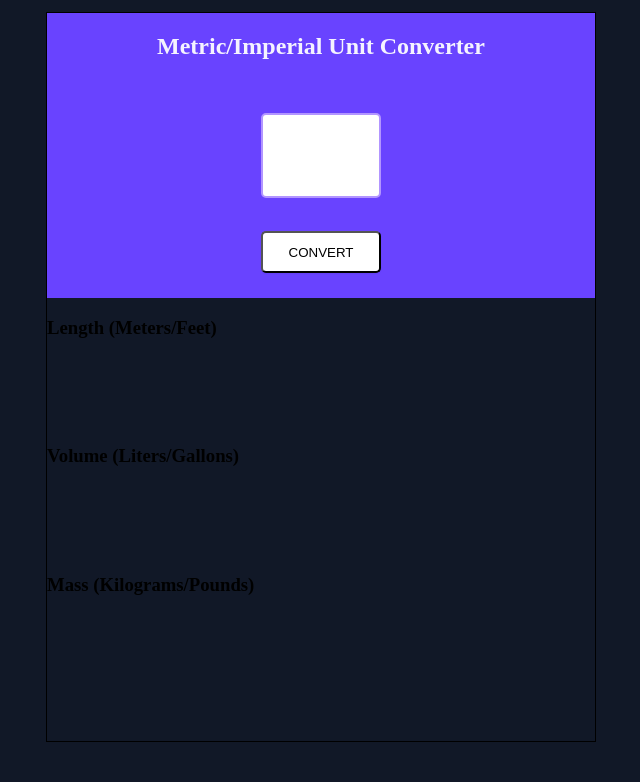
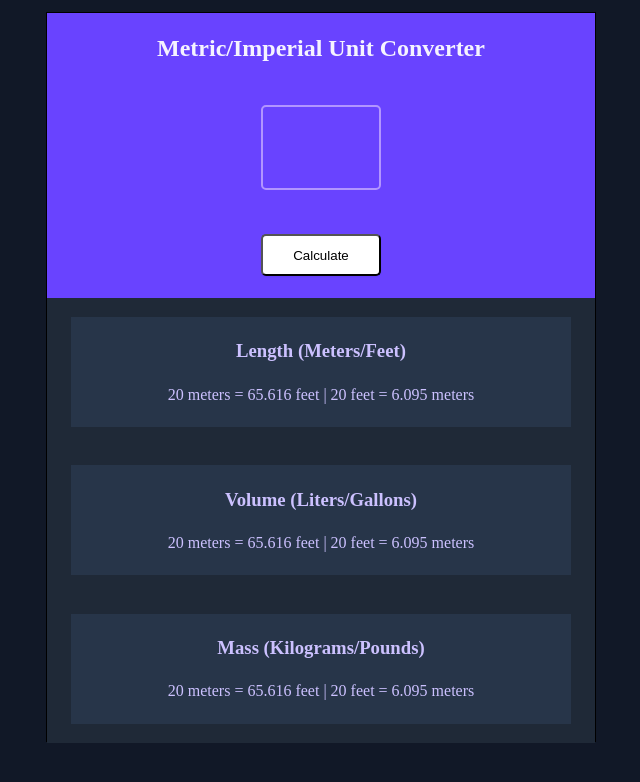
Before and after one commit to LujanSolo/unit-converter, a plain HTML site: page index.html in a window 1280 px wide. Shown: the whole page, without its empty margins (319-959 px from the left). Drawn offline with Linux system fonts and the light colour scheme.

Commit message:
continued styling the results box and user input field. added temporary paragraphs to results for preview purposes.

```diff
--- a/index.css
+++ b/index.css
@@ -1,5 +1,6 @@
 * {
   box-sizing: border-box;
+  margin: 0;
 }
 
 body {
@@ -8,10 +9,7 @@ body {
   border: 1px solid black;
   margin: 12px auto;
   background-color: rgba(17, 24, 39, 1);
-  ;
 }
-
-
 
 #hero {
   display: flex;
@@ -19,9 +17,8 @@ body {
   align-items: center;
   color: rgba(245, 243, 255, 1);
   background-color: rgb(105, 67, 255);
-  padding-bottom: 25px;
   height: 285px;
-  justify-content: space-between;
+  justify-content: space-around;
 }
 
 #user-input {
@@ -29,6 +26,10 @@ body {
   height: 85px;
   border: 2px solid #b295ff;
   border-radius: 5px;
+  background:rgb(105, 67, 255);
+  text-align: center;
+  font-size: 60px;
+  color: #ffffff;
 }
 
 #convert-btn {
@@ -39,7 +40,22 @@ body {
   border-radius: 5px;
 }
 
+#results-container {
+  display: flex;
+  flex-direction: column;
+  align-items: center;
+  height: 445px;
+  justify-content: space-around;
+  background: rgb(31,41,55);
+}
+
 .results-box {
+  display: flex;
+  flex-direction: column;
+  align-items: center;
+  justify-content: space-evenly;
   width: 500px;
   height: 110px;
+  background: rgb(39, 53, 73);
+  color: rgb(204, 193, 255);
 }
--- a/index.html
+++ b/index.html
@@ -13,20 +13,23 @@
       <section id="hero">
         <h1>Metric/Imperial Unit Converter</h1>
         <input id="user-input" required />
-        <button id="convert-btn">CONVERT</button>
+        <button id="convert-btn">Calculate</button>
       </section>
 
-      <section id="results">
+      <section id="results-container">
         <div class="results-box" id="lengths">
           <h3>Length (Meters/Feet)</h3>
+          <p>20 meters = 65.616 feet | 20 feet = 6.095 meters</p>
           <!-- dynamically add in results each time? -->
         </div>
         <div class="results-box" id="volume">
           <h3>Volume (Liters/Gallons)</h3>
+          <p>20 meters = 65.616 feet | 20 feet = 6.095 meters</p>
           <!-- dynamically add in results each time? -->
         </div>
         <div class="results-box" id="mass">
           <h3>Mass (Kilograms/Pounds)</h3>
+          <p>20 meters = 65.616 feet | 20 feet = 6.095 meters</p>
           <!-- dynamically add in results each time? -->
         </div>
       </section>
```
